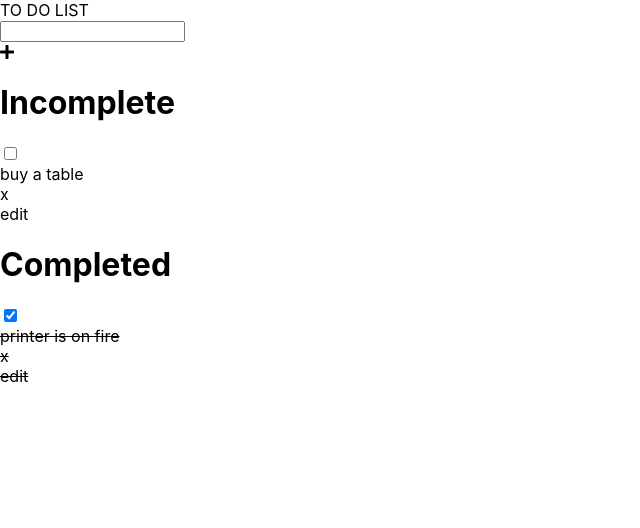
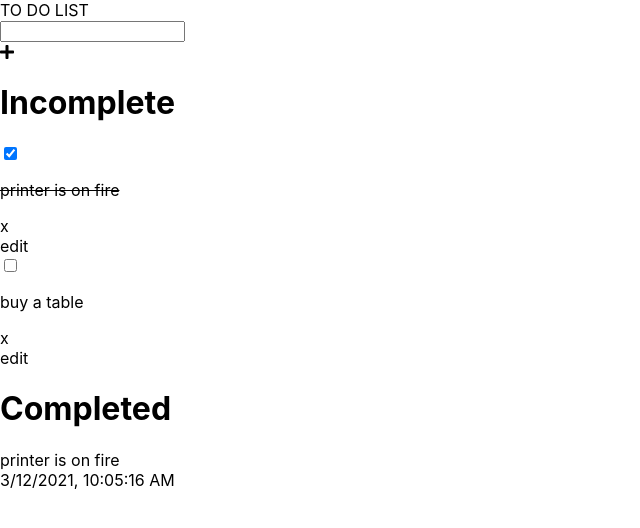
Before and after one commit to pawas-saxena/todo-list-react, a React (Create React App) app: page / in a window 1280 px wide. Both pictures are taken after a click on the checkbox 10 px from the left and 153 px from the top of the page. Shown: the top 528 px of the page, without its empty margins (0-640 px from the left). Built offline with nearby package versions, Linux system fonts and the light colour scheme.

Commit message:
added code for completed tasks list

```diff
--- a/src/App.tsx
+++ b/src/App.tsx
@@ -6,6 +6,7 @@ import styled from 'styled-components';
 import taskData from './tasksData';
 import { TaskType } from './types';
 import { v4 as uuidv4 } from 'uuid';
+import CompletedTask from './components/CompletedTask';
 
 const IncompleteTaskContainer = styled.div``;
 const CompletedTaskContainer = styled.div``;
@@ -86,9 +87,7 @@ function App() {
       </div>
       <IncompleteTaskContainer>
         <h1>Incomplete</h1>
-        {taskArray
-          .filter((task: TaskType) => task.isCompleted === false)
-          .map((task: TaskType) => (
+        {taskArray.map((task: TaskType) => (
           <TaskComponent
             taskObject={task}
             toggleCompleted={toggleCompleteStatus}
@@ -102,12 +101,7 @@ function App() {
         {taskArray
           .filter((task: TaskType) => task.isCompleted === true)
           .map((task: TaskType) => (
-            <TaskComponent
-              taskObject={task}
-              toggleCompleted={() => {}}
-              onDelete={() => {}}
-              onSave={() => {}}
-            />
+            <CompletedTask taskObject={task} />
           ))}
       </CompletedTaskContainer>
     </div>
--- /dev/null
+++ b/src/components/CompletedTask.tsx
@@ -0,0 +1,25 @@
+import React from 'react';
+import { TaskType } from '../types';
+import styled from 'styled-components';
+
+type Prop = {
+  taskObject: TaskType;
+};
+
+const ReadOnlyTaskContainer = styled.div``;
+
+const Task: React.FC<Prop> = ({ taskObject }: Prop) => {
+  return (
+    <div>
+      <ReadOnlyTaskContainer>
+        <div>{taskObject.title}</div>
+        <div>
+          {taskObject.completedDate &&
+            new Date(taskObject.completedDate).toLocaleString()}
+        </div>
+      </ReadOnlyTaskContainer>
+    </div>
+  );
+};
+
+export default Task;
--- a/src/components/Task.tsx
+++ b/src/components/Task.tsx
@@ -10,8 +10,10 @@ type Prop = {
 };
 
 const ReadOnlyTaskContainer = styled.div`
-  text-decoration: ${(props: { isCompleted: boolean }) =>
-    props.isCompleted ? 'line-through' : ''};
+  p {
+    text-decoration: ${(props: { isCompleted: boolean }) =>
+      props.isCompleted ? 'line-through' : ''};
+  }
 `;
 
 const EditableTaskContainer = styled.div``;
@@ -59,7 +61,7 @@ const Task: React.FC<Prop> = ({
         </EditableTaskContainer>
       ) : (
         <ReadOnlyTaskContainer isCompleted={taskObject.isCompleted}>
-          <div>{taskObject.title}</div>
+          <p>{taskObject.title}</p>
           <div onClick={() => onDelete(taskObject.id)}>x</div>
           <div
             onClick={() => {
```
Also changed, not shown: 1 other file (tests, documents, lock files or other folders). Lines whose indentation alone changed are shown as unchanged.
